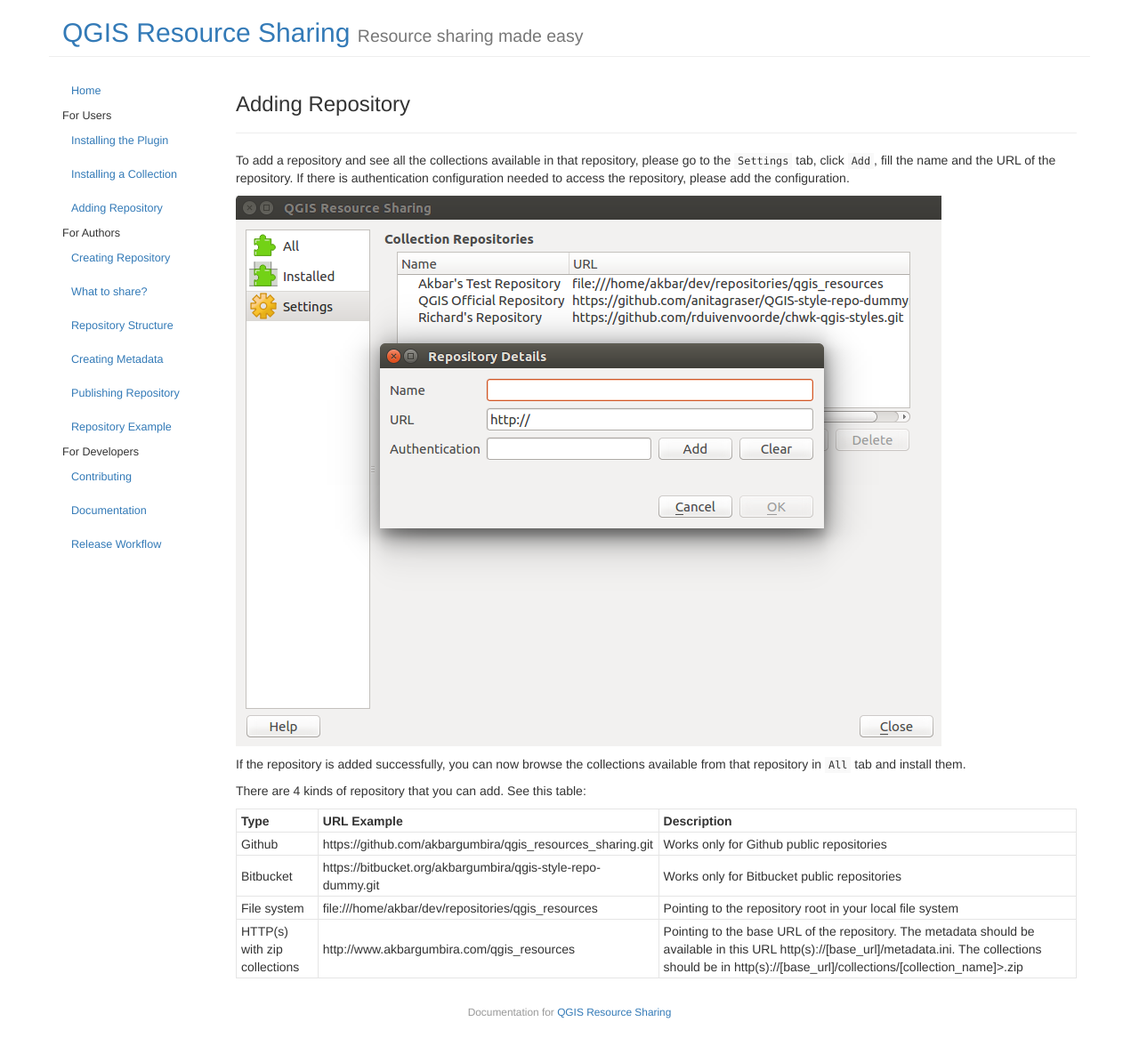
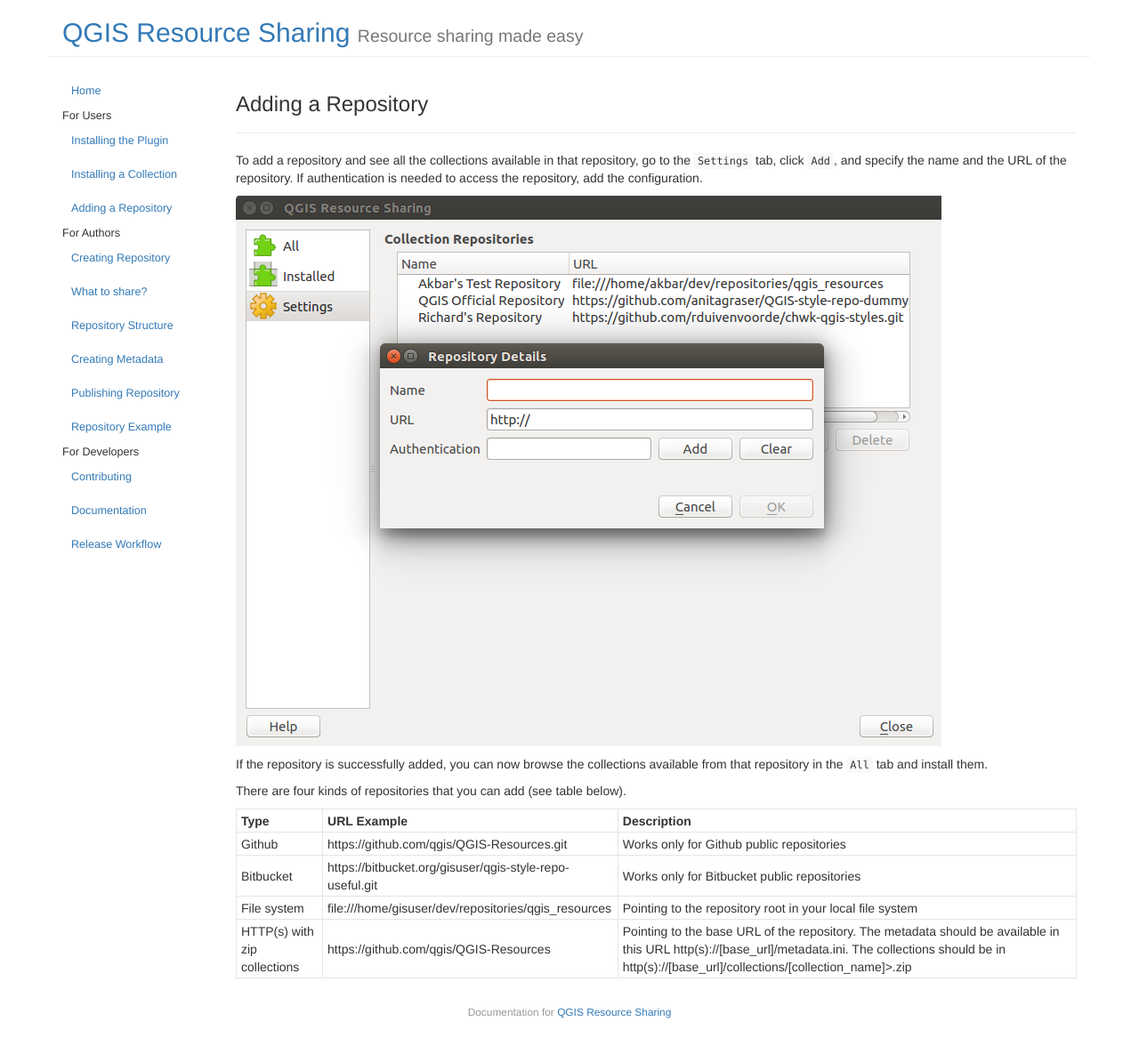
Before and after one commit to QGIS-Contribution/QGIS-ResourceSharing, a Jekyll site: the page built from _posts/2016-08-11-adding-repository.md, in a window 1280 px wide. Shown: the whole page at 89% size. Built offline with Jekyll 4.4.1, drawn with Linux system fonts in a browser that asks for light colours.

Commit message:
Update 2016-08-11-adding-repository.md

````diff
--- a/_posts/2016-08-11-adding-repository.md
+++ b/_posts/2016-08-11-adding-repository.md
@@ -1,26 +1,27 @@
 ---
 layout: page
-title: "Adding Repository"
+title: "Adding a Repository"
 category: user
 date: 2016-08-11 23:11:10
 order: 3
 ---
 
 To add a repository and see all the collections available in that repository,
-please go to the ```Settings``` tab, click ```Add```, fill the name and the
-URL of the repository. If there is authentication configuration needed to access the
-repository, please add the configuration.
+go to the ```Settings``` tab, click ```Add```, and specify the name and the
+URL of the repository.
+If authentication is needed to access the repository, add the
+configuration.
 
 ![Add repository]({{ site.baseurl }}/assets/settings.png)
 
-If the repository is added successfully, you can now browse the collections
-available from that repository in ```All``` tab and install them.
+If the repository is successfully added, you can now browse the collections
+available from that repository in the ```All``` tab and install them.
 
-There are 4 kinds of repository that you can add. See this table:
+There are four kinds of repositories that you can add (see table below).
 
 Type | URL Example | Description
 --- | --- | ---
-Github |  https://github.com/akbargumbira/qgis_resources_sharing.git | Works only for Github public repositories
-Bitbucket |  https://bitbucket.org/akbargumbira/qgis-style-repo-dummy.git | Works only for Bitbucket public repositories
-File system | file:///home/akbar/dev/repositories/qgis_resources | Pointing to the repository root in your local file system
-HTTP(s) with zip collections | http://www.akbargumbira.com/qgis_resources | Pointing to the base URL of the repository. The metadata should be available in this URL http(s)://[base_url]/metadata.ini. The collections should be in http(s)://[base_url]/collections/[collection_name]>.zip
+Github |  https://github.com/qgis/QGIS-Resources.git | Works only for Github public repositories
+Bitbucket |  https://bitbucket.org/gisuser/qgis-style-repo-useful.git | Works only for Bitbucket public repositories
+File system | file:///home/gisuser/dev/repositories/qgis_resources | Pointing to the repository root in your local file system
+HTTP(s) with zip collections | https://github.com/qgis/QGIS-Resources | Pointing to the base URL of the repository. The metadata should be available in this URL http(s)://[base_url]/metadata.ini. The collections should be in http(s)://[base_url]/collections/[collection_name]>.zip
````
